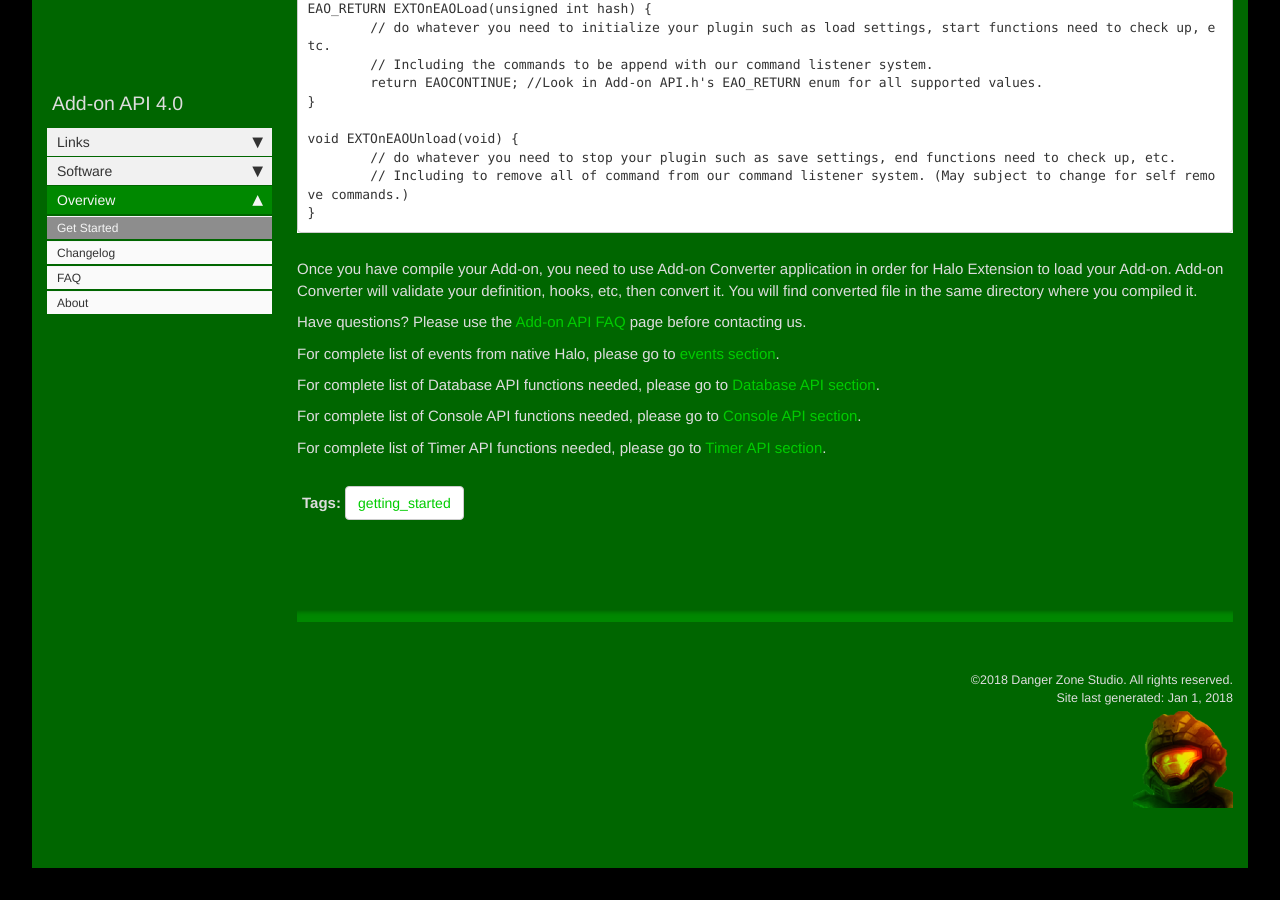
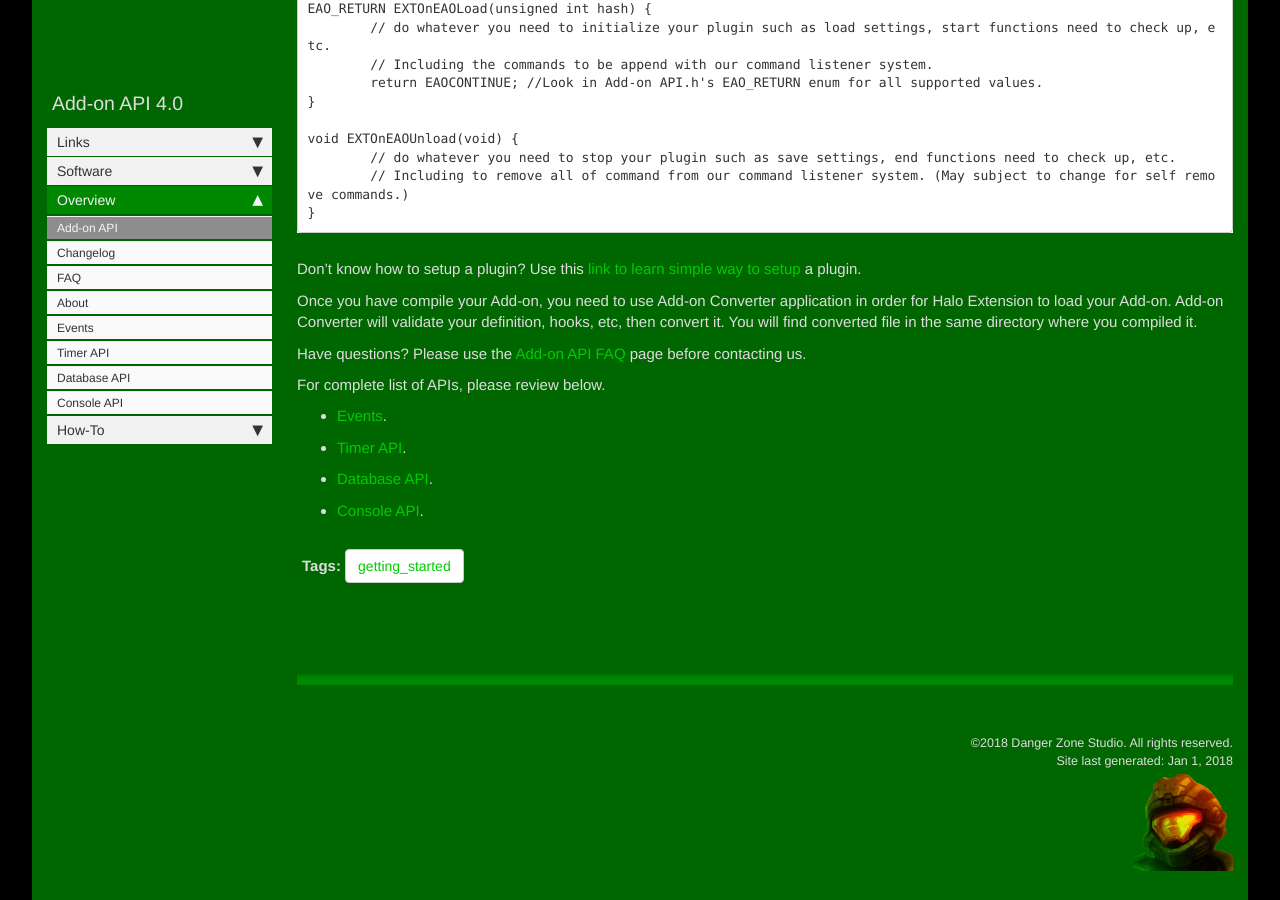
Before and after one commit to DZSHalo/dzshalo.github.io, a Jekyll site: the page built from pages/add-on api/index.md, in a window 1280 px wide and 900 px high, scrolled down 911 px. Built offline with Jekyll 4.4.1, drawn with Linux system fonts in a browser that asks for light colours; nearby versions of some CDN libraries; comment, search, counter and statistics services are not loaded; before the commit the page ends 1779 px from its top, so only the background shows below that.

Commit message:
update add-on api section

````diff
--- a/pages/add-on api/index.md
+++ b/pages/add-on api/index.md
@@ -52,16 +52,17 @@ void EXTOnEAOUnload(void) {
 	// Including to remove all of command from our command listener system. (May subject to change for self remove commands.)
 }
 ```
+Don't know how to setup a plugin? Use this [link to learn simple way to setup](how-to_setup.html) a plugin.
+
 Once you have compile your Add-on, you need to use Add-on Converter application in order for Halo Extension to load your Add-on. Add-on Converter will validate your definition, hooks, etc, then convert it. You will find converted file in the same directory where you compiled it.
 
 Have questions? Please use the [Add-on API FAQ](faq.html) page before contacting us.
 
-For complete list of events from native Halo, please go to [events section](events.html).
 
-For complete list of Database API functions needed, please go to [Database API section](database_api.html).
-
-For complete list of Console API functions needed, please go to [Console API section](console_api.html).
-
-For complete list of Timer API functions needed, please go to [Timer API section](timer_api.html).
+For complete list of APIs, please review below.
+* [Events](events.html).
+* [Timer API](timer_api.html).
+* [Database API](database_api.html).
+* [Console API](console_api.html).
 
 {% include links.html %}
````
Also changed, not shown: _data/sidebars/add-on_api_sidebar.yml (+26 -1 lines).
